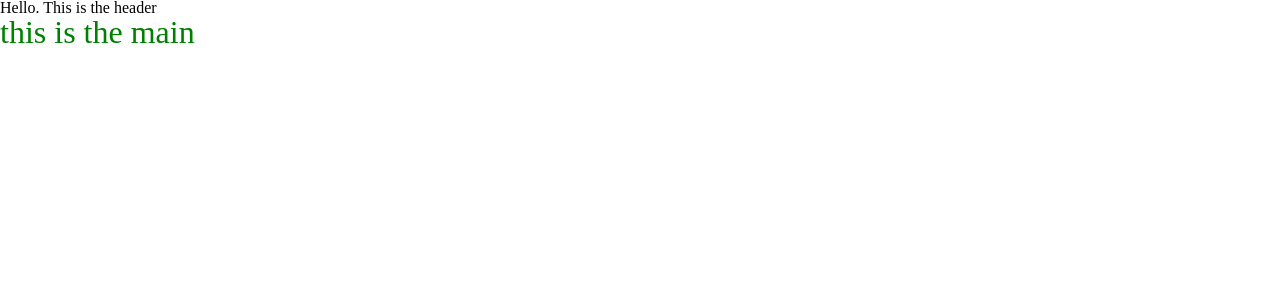
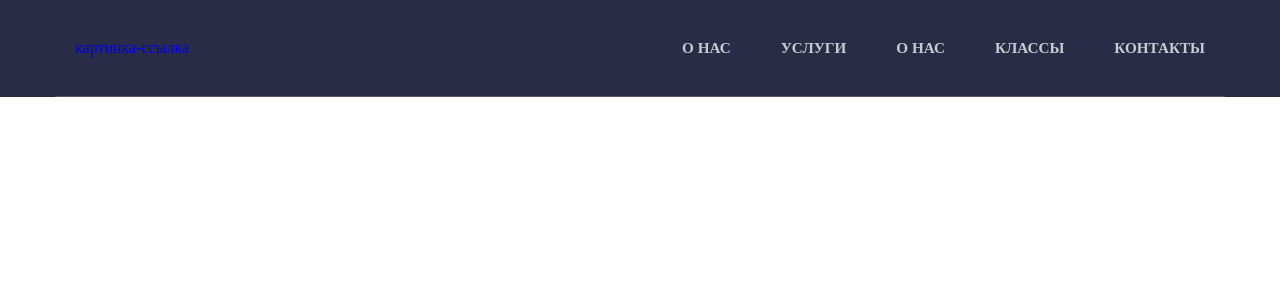
Before and after one commit to DinDenz/school-land, a React (Create React App) app: page / in a window 1280 px wide. Shown: the top 300 px of the page. Built offline with nearby package versions, Linux system fonts and the light colour scheme.

Commit message:
add nav in header

```diff
--- a/src/App.jsx
+++ b/src/App.jsx
@@ -1,7 +1,7 @@
 import React from "react";
 import Main from './../src/components/Main/Main';
 import Footer from "./components/Footer/Footer";
-import TopSectionHeader from "./components/Header/TopSectionHeader";
+import TopSectionHeader from "./components/TopSectionHeader/TopSectionHeader";
 
 function App() {
   return (
--- a/src/components/Header/Header.jsx
+++ /dev/null
@@ -1,9 +0,0 @@
-import React from 'react';
-
-export default function Header() {
-    return (
-        <header className="header">
-            Hello. This is the header
-        </header>
-    )
-}
--- /dev/null
+++ b/src/components/TopSectionHeader/Header/Header.jsx
@@ -0,0 +1,30 @@
+import React from 'react';
+import './header.css';
+import links from './dataForList';
+
+export default function Header() {
+    return (
+        <header className="header">
+            <div className="header-content">
+                <div className="header-row">
+                    <div className="header-left">
+                        <a href="#" className='logo'>
+                            картинка-ссылка
+                        </a>
+                    </div>
+                    <div className="header-right">
+                        <nav className="links-row">
+                            <ul className='links-list'>
+                                {links.map((link) => (
+                                    <li key={link.id}>
+                                        <a href={link.url}>{link.linkName}</a>
+                                    </li>
+                                ))}
+                            </ul>
+                        </nav>
+                    </div>
+                </div>
+            </div>
+        </header>
+    )
+}
--- /dev/null
+++ b/src/components/TopSectionHeader/Header/dataForList.js
@@ -0,0 +1,10 @@
+const dataForList = [
+    { id: "1", linkName: "О нас", url: "#" },
+    { id: "2", linkName: "Услуги", url: "#" },
+    { id: "3", linkName: "О нас", url: "#" },
+    { id: "4", linkName: "Классы", url: "#" },
+    { id: "5", linkName: "Контакты", url: "#" },
+
+]
+
+export default dataForList;
--- /dev/null
+++ b/src/components/TopSectionHeader/Header/header.css
@@ -0,0 +1,39 @@
+.header {
+    position: fixed;
+    width: 100%;
+    z-index: 200;
+    background-color: #292c47;
+}
+.header-content {
+    border-bottom: 1px solid rgba(255, 255, 255, 0.2);
+    margin: 0 auto;
+    max-width: 1170px;
+    padding: 40px 20px;
+    width: 100%;
+}
+.header-row {
+    display: flex;
+}
+.header-left {
+flex: 1 1 30%;
+}
+.header-right {
+flex: 1 1 70%;
+display: flex;
+justify-content: flex-end;
+}
+
+.links-list li {
+    display: inline-block;
+}
+.links-list li:not(:last-child) {
+    margin-right: 10px;
+}
+
+.links-list a {
+    color: rgba(255, 255, 255, 0.75);
+    font-size: 0.95rem;
+    font-weight: 700;
+    margin-left: 40px;
+    text-transform: uppercase;
+}
--- a/src/components/Header/TopSectionHeader.jsx
+++ b/src/components/TopSectionHeader/TopSectionHeader.jsx
@@ -1,5 +1,5 @@
 import React from 'react';
-import Header from './Header';
+import Header from './Header/Header';
 
 export default function TopSectionHeader() {
   return (
```
